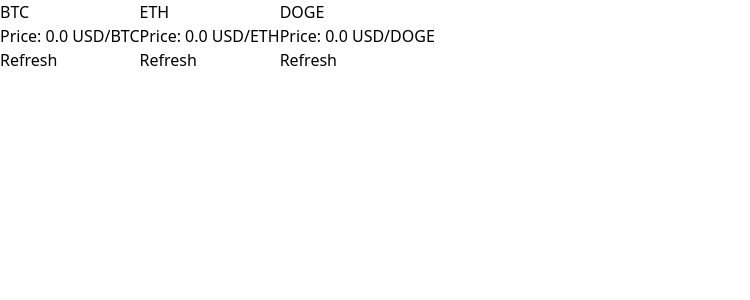
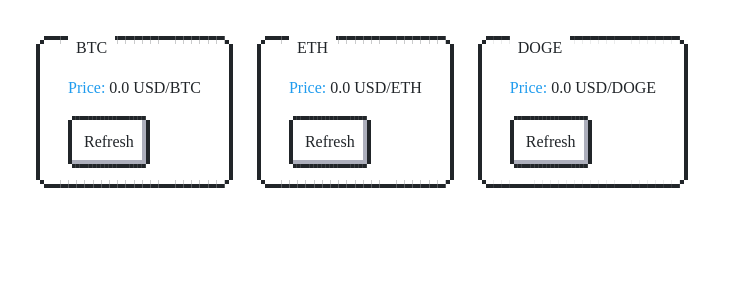
Before and after one commit to Antuan01/crypto-test, a Nuxt app: page / in a window 1280 px wide. Shown: the top 300 px of the page, without its empty margins (0-750 px from the left). Built offline with nearby package versions, Linux system fonts and the light colour scheme; no server answers.

Commit message:
a little css

```diff
--- a/components/Price.vue
+++ b/components/Price.vue
@@ -1,12 +1,14 @@
 <template>
-    <div >
-        <p> {{ currency.name }} </p>
-        <p> Price:  {{ amount.slice(0, 9) }} {{ currency.measure }} </p>
-        <button @click="$fetch"> Refresh </button>
+    <div class="nes-container with-title is-rounded margin">
+        <p class="title"> {{ currency.name }} </p>
+        <p> <span class="nes-text is-primary"> Price: </span>  {{ amount.slice(0, 9) }} {{ currency.measure }} </p>
+        <button class="nes-btn" @click="$fetch"> Refresh </button>
     </div>
 </template>
 
 <script>
+import 'nes.css/css/nes.min.css'
+
 export default {
   data () {
     return {
@@ -26,3 +28,11 @@
   }
 }
 </script>
+
+<style>
+
+.margin {
+    margin: 1rem !important;
+}
+
+</style>
--- a/package.json
+++ b/package.json
@@ -13,6 +13,7 @@
   "dependencies": {
     "@nuxtjs/axios": "^5.12.5",
     "core-js": "^3.8.3",
+    "nes.css": "^2.3.0",
     "nuxt": "^2.14.12"
   },
   "devDependencies": {
--- a/pages/index.vue
+++ b/pages/index.vue
@@ -1,5 +1,5 @@
 <template>
-    <div class="flex">
+    <div class="flex p-6">
       <Price
       v-for="cur in currency"
       :key="cur.id"
```
Also changed, not shown: 1 other file (tests, documents, lock files or other folders).
